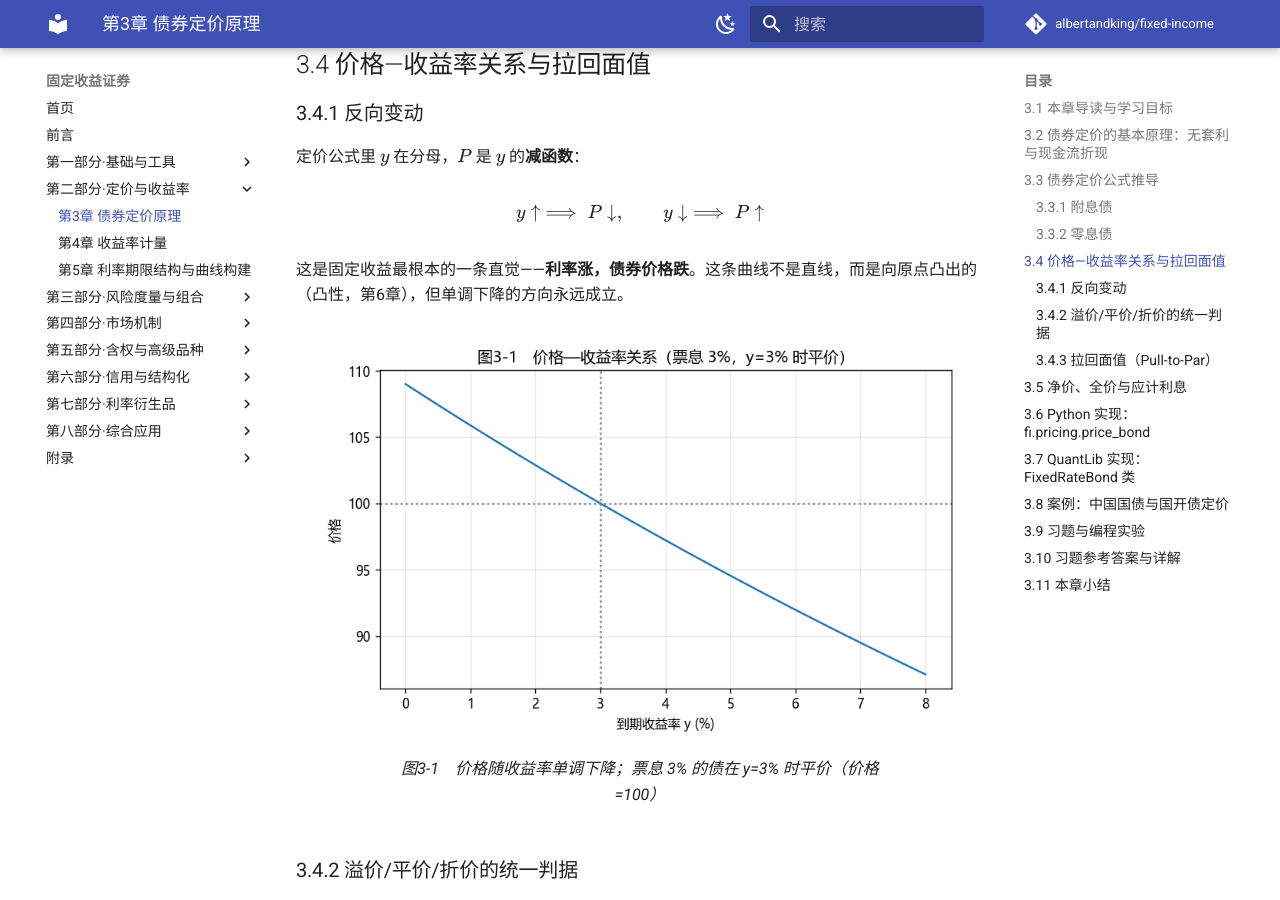
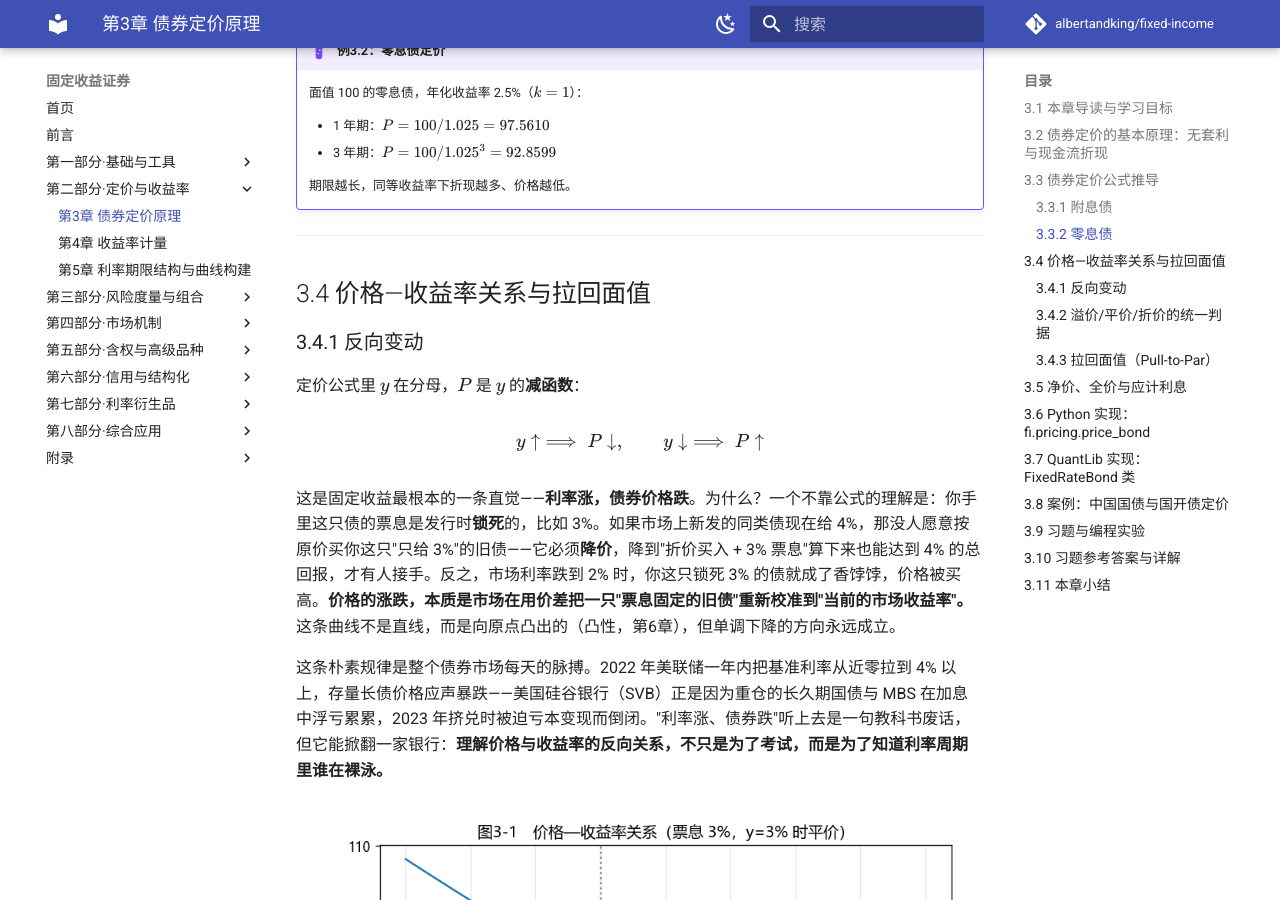
Before and after one commit to albertandking/fixed-income, an MkDocs documentation site: the page built from book/part2/03-bond-pricing.md, in a window 1280 px wide and 900 px high, scrolled down 3285 px. Built offline with MkDocs 1.6.1 and Material for MkDocs 9.7.7, drawn with Linux system fonts in a browser that asks for light colours; comment, search, counter and statistics services are not loaded; some of the changed text lies outside the part shown.

Commit message:
第3章散文加厚：3.3年金闭式解直觉+时间视角、3.4反向变动SVB叙事、3.5净价全价锯齿由来

```diff
--- a/book/part2/03-bond-pricing.md
+++ b/book/part2/03-bond-pricing.md
@@ -65,6 +65,8 @@
 
 第一项是"票息年金"的现值，第二项是"到期本金"的现值。
 
+为什么要费力求这个闭式解、而不直接一笔一笔加？因为它把"一串现金流"压缩成了一个**只含四个量（票息、收益率、期数、面值）的紧凑表达式**，让我们一眼看清价格对每个量的依赖关系——这正是后面推导久期（对 $y$ 求导）、分析期限效应的起点。从数学上看，票息部分是一个公比为 $(1+y/k)^{-1}$ 的等比数列，几何级数求和的结果就是那个"$\frac{1-(1+y/k)^{-N}}{y/k}$"的年金因子；它有个朴素的金融名字叫**年金现值系数**，含义是"未来每期 1 元、连续 $N$ 期，今天值多少钱"。换一个**时间视角**：债券价格其实是把一条"时间轴上高低错落的现金流"全部贴现、压到今天这一个点上的总和——越远的现金流被折得越狠，所以**长债的价格里，本金那一笔的权重被时间稀释得很轻，票息累积的分量反而更重**。这个直觉到第6章会变成"久期=现金流的时间重心"。
+
 ### 3.3.2 零息债
 
 零息债不付息，只在到期日 $T$ 兑付面值 $F$，定价退化为一笔折现：
@@ -108,7 +110,9 @@
 
 $$y\uparrow\;\Longrightarrow\;P\downarrow,\qquad y\downarrow\;\Longrightarrow\;P\uparrow$$
 
-这是固定收益最根本的一条直觉——**利率涨，债券价格跌**。这条曲线不是直线，而是向原点凸出的（凸性，第6章），但单调下降的方向永远成立。
+这是固定收益最根本的一条直觉——**利率涨，债券价格跌**。为什么？一个不靠公式的理解是：你手里这只债的票息是发行时**锁死**的，比如 3%。如果市场上新发的同类债现在给 4%，那没人愿意按原价买你这只"只给 3%"的旧债——它必须**降价**，降到"折价买入 + 3% 票息"算下来也能达到 4% 的总回报，才有人接手。反之，市场利率跌到 2% 时，你这只锁死 3% 的债就成了香饽饽，价格被买高。**价格的涨跌，本质是市场在用价差把一只"票息固定的旧债"重新校准到"当前的市场收益率"。** 这条曲线不是直线，而是向原点凸出的（凸性，第6章），但单调下降的方向永远成立。
+
+这条朴素规律是整个债券市场每天的脉搏。2022 年美联储一年内把基准利率从近零拉到 4% 以上，存量长债价格应声暴跌——美国硅谷银行（SVB）正是因为重仓的长久期国债与 MBS 在加息中浮亏累累，2023 年挤兑时被迫亏本变现而倒闭。"利率涨、债券跌"听上去是一句教科书废话，但它能掀翻一家银行：**理解价格与收益率的反向关系，不只是为了考试，而是为了知道利率周期里谁在裸泳。**
 
 <figure markdown>
   ![图3-1　价格—收益率关系](../assets/figures/ch03_price_yield.png){ width="640" }
@@ -143,6 +147,8 @@
 $$\underbrace{P_{\text{全价}}}_{\text{dirty / 结算}}=\underbrace{P_{\text{净价}}}_{\text{clean / 报价}}+\;\text{应计利息}$$
 
 **中国债市惯例：净价报价、全价结算**——行情系统显示净价（剔除应计，便于比较），实际资金交收用全价。应计利息按计息惯例（第2章的 day count）计算。
+
+为什么要多此一举地分出两个价格？想象一下如果直接用全价报价会发生什么：随着付息日临近，应计利息一天天累积，全价会被这部分利息**人为地越垫越高**，到付息日当天利息发放、全价又"咣"地跳水回落——于是行情图上会出现一条荒唐的"锯齿":每个付息周期内单调爬升、付息日断崖下跌。这条锯齿和债券的真实价值毫无关系，纯粹是利息累积的会计假象，却会严重干扰投资者判断"这只债到底是贵了还是便宜了"。**净价的妙处，正是把这段累积的应计利息剥离出去，让报出来的数字只反映市场对债券价值的真实判断**——两只付息时点不同的债，也才能放在同一把尺子上比较。而结算时之所以要补回应计、用全价交收，是因为卖方确实持有了大半个付息周期、理应拿走这段时间挣到的利息——买方先垫付，等到下个付息日一次性把整期票息收回来，刚好抹平。**净价负责"看得清"，全价负责"算得公"，两者各司其职。**
 
 !!! example "例3.3：全价与净价"
     某债净价报价 99.50，距上次付息已过若干天，按计息惯例算得应计利息 1.20，则：
```
